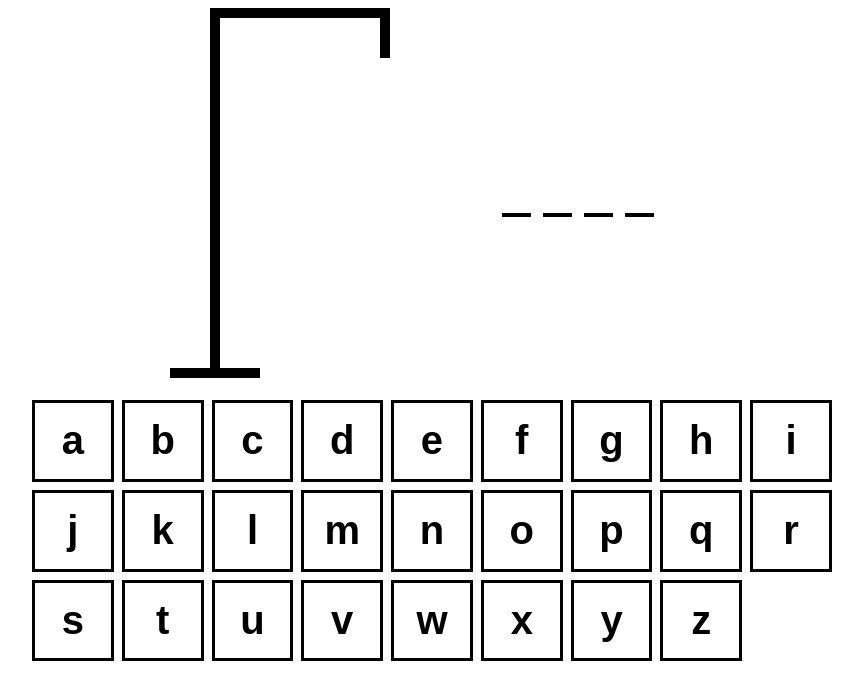
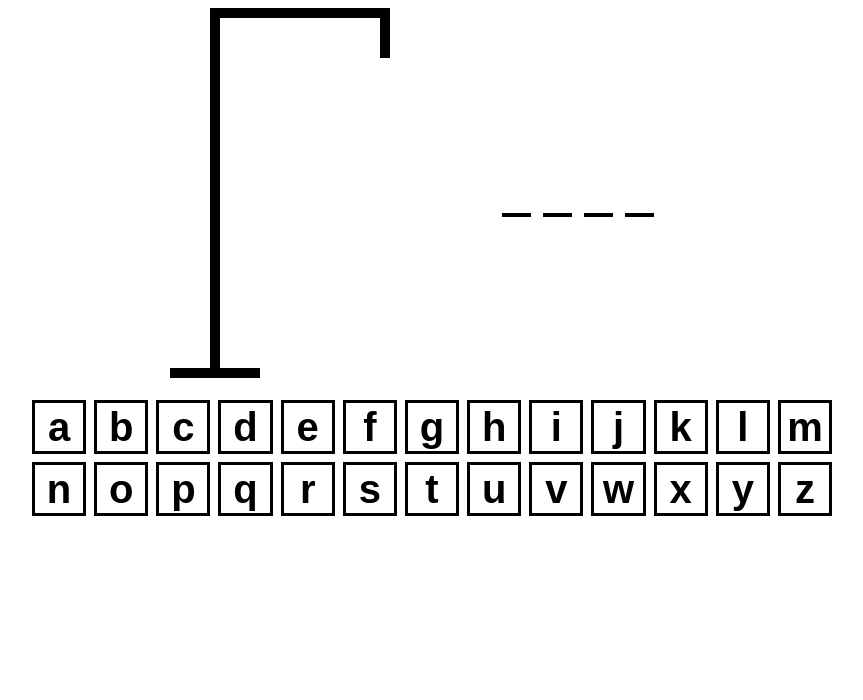
Before and after one commit to worm-codes/Hangman-TypeScript-Exercise, a React (Vite) app: page / in a window 1280 px wide. Shown: the top 700 px of the page, without its empty margins (208-1071 px from the left). Built offline with nearby package versions, Linux system fonts and the light colour scheme.

Commit message:
fix keyboard

```diff
--- a/src/components/Keyboard.tsx
+++ b/src/components/Keyboard.tsx
@@ -30,7 +30,7 @@ export default Keyboard
 
 const KeyboardWrapper=styled.div<{isTablet:boolean}>`
   display: grid;
-  grid-template-columns: ${({isTablet})=>isTablet?' repeat(auto-fit,minmax(50px,1fr))':' repeat(auto-fit,minmax(80px,1fr))'};
+  grid-template-columns:  repeat(auto-fit,minmax(50px,1fr));
   gap: 0.5rem;
 `
 interface KeyboardButtonProps {
```
